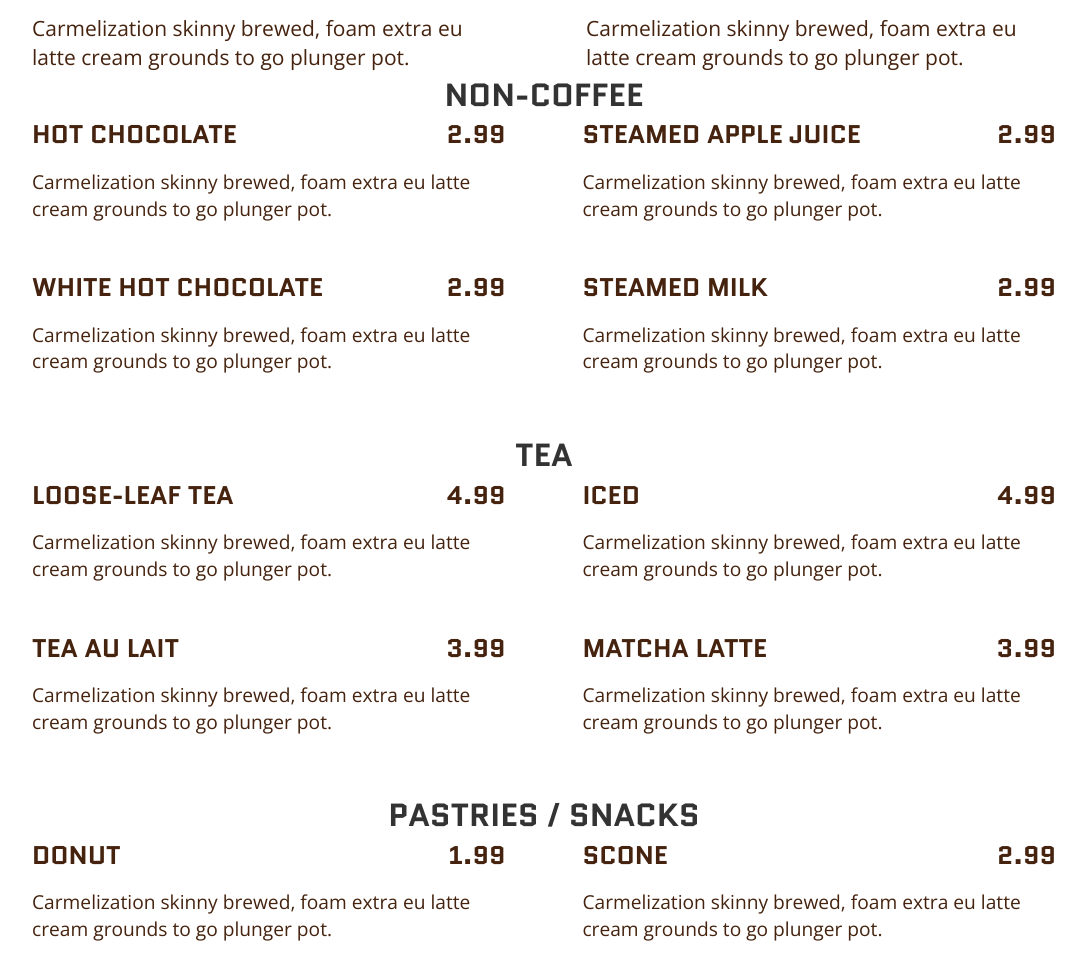
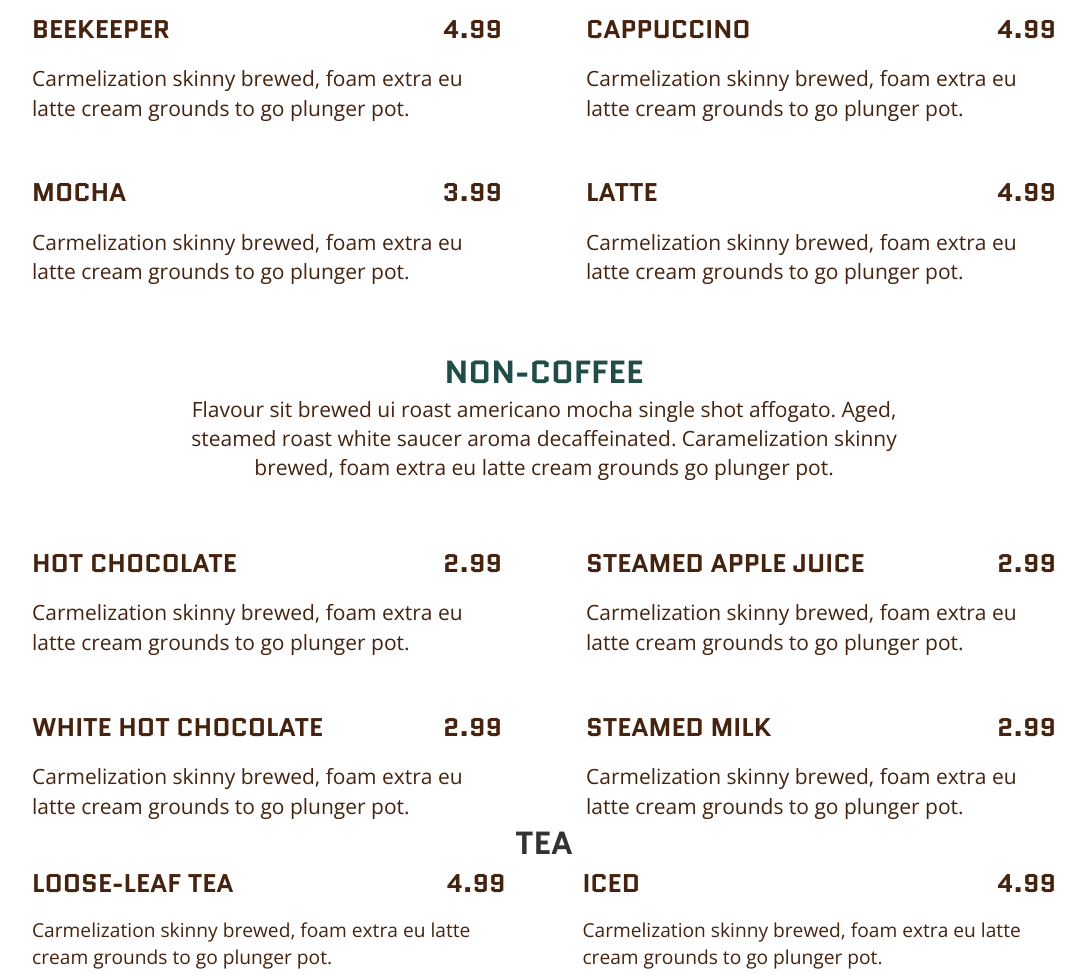
Before and after one commit to istarlet/derby-city-drip, a website: page index.html in a window 1280 px wide. Shown: the part 1067-2041 px from the top of the page, without its empty margins (96-1181 px from the left). Drawn offline with nearby package versions, Linux system fonts and the light colour scheme.

Commit message:
Add images plus add menu section paragraphs

```diff
--- a/index.html
+++ b/index.html
@@ -9,8 +9,16 @@
   </head>
   <body>
     <main>
+      <!-- Coffee Menu Section -->
       <section class="container">
-        <h2>Coffee</h2>
+        <article class="item__container">
+          <h2 id="menu" class="hornblende-green">Coffees</h2>
+          <p class="container__finely-txt">
+            Flavour sit brewed ui roast americano mocha single shot affogato.
+            Aged, steamed roast white saucer aroma decaffeinated. Caramelization
+            skinny brewed, foam extra eu latte cream grounds go plunger pot.
+          </p>
+        </article>
         <article id="coffeeItems" class="coffee-grid">
           <!--
           <div>
@@ -22,9 +30,19 @@
           </div>
         --></article>
       </section>
+      <!-- Coffee Menu Section End -->
 
-      <section class="noncoffee__container">
-        <h2>Non-Coffee</h2>
+      <!-- Non-Coffee Menu Section -->
+      <section class="container">
+        <article class="item__container">
+          <h2 class="hornblende-green">Non-Coffee</h2>
+          <p class="container__finely-txt">
+            Flavour sit brewed ui roast americano mocha single shot affogato.
+            Aged, steamed roast white saucer aroma decaffeinated. Caramelization
+            skinny brewed, foam extra eu latte cream grounds go plunger pot.
+          </p>
+        </article>
+
         <article id="nonCoffeeItems" class="noncoffee-grid">
           <!--
           <div>
@@ -36,6 +54,8 @@
           </div>
         --></article>
       </section>
+
+      <!-- Non-Coffee Menu Section End -->
 
       <section class="tea__container">
         <h2>Tea</h2>
@@ -62,8 +82,7 @@
             </div>
             <p></p>
           </div>
-        -->
-        </article>
+        --></article>
       </section>
 
       <form method="post" action="/">
--- a/src/styles.css
+++ b/src/styles.css
@@ -43,6 +43,10 @@ img {
   width: 85%;
   max-width: 1200px;
   margin: 0 auto;
+}
+
+.hornblende-green {
+  color:#204d48;
 }
 
 .pistachio-cream {
```
Also changed, not shown: images/coffee-beans-bg.jpg (added), images/coffee-mug-saucer-hero.png (added), images/derby-city-drip-map.png (added).
